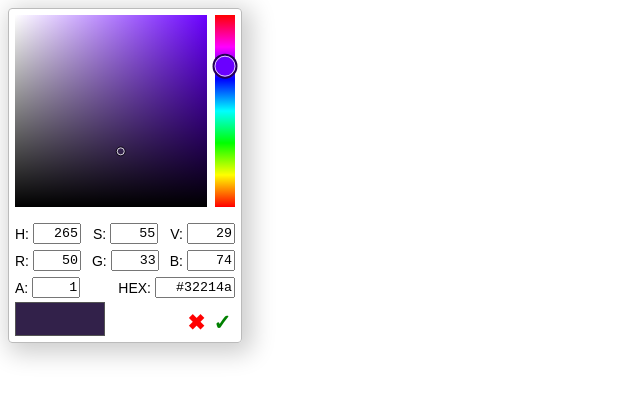
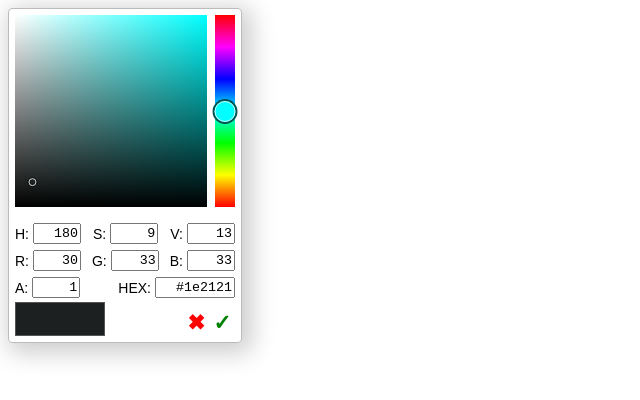
Before and after one commit to saaratrix/color-scheme-helper, a Svelte app: page / in a window 1280 px wide. Shown: the top 400 px of the page, without its empty margins (0-640 px from the left). Built offline with nearby package versions, Linux system fonts and the light colour scheme.

Commit message:
Added start of selected colors component and fixed some minor bugs as usual!!

```diff
--- a/src/App.svelte
+++ b/src/App.svelte
@@ -1,8 +1,16 @@
 <script lang="ts">
-	import ColorSelector from './color-selector/NuuColorSelector.svelte';
+  import ColorSelector from './color-selector/NuuColorSelector.svelte';
   import { isDraggingColor } from './color-selector/color-selector.store';
   import type { ColorHSVA } from './color-selector/models/colors/color-hsva';
-  import { hsvaToCSS, hsvToRGB, hsvToRGBAToCSS, rgbaToCSS, rgbaToHex } from './color-selector/helpers/color-space-helpers';
+  import {
+    hsvaToCSS,
+    hsvToRGB,
+    hsvaToRGBAToCSS,
+    rgbaToCSS,
+    rgbaToHex
+  } from './color-selector/helpers/color-space-helpers';
+  import SelectedColors from "./selected-colors/SelectedColors.svelte";
+  import type { SelectedColorsColorChangedEvent } from './selected-colors/selected-colors-events';
 
   isDraggingColor.subscribe((value) => {
     if (value) {
@@ -12,18 +20,21 @@
     }
   });
 
-  let colorHSVA: ColorHSVA = {
-    hue: Math.round(Math.random() * 360),
-    saturation: Math.random(),
-    value: Math.random(),
-    alpha: 1,
-  };
-  let color: string = hsvaToCSS(colorHSVA.hue, colorHSVA.saturation, colorHSVA.value, colorHSVA.alpha);
+  let currentColor: string = '';
+  function onColorChanged(event: CustomEvent<SelectedColorsColorChangedEvent>): void {
+    console.log('color changed', event.detail.color);
+    currentColor = event.detail.color;
+  }
 </script>
 <style>
 
 </style>
 
 <main>
-	<ColorSelector bind:color={color} />
+  <div class="color-picker-wrapper">
+    <ColorSelector bind:color={currentColor} />
+  </div>
+  <div>
+    <SelectedColors on:colorChanged={onColorChanged}></SelectedColors>
+  </div>
 </main>
--- a/src/color-selector/NuuColorInput.svelte
+++ b/src/color-selector/NuuColorInput.svelte
@@ -145,11 +145,7 @@
    * @param a Range: [0, 1]
    */
   function updateHex(red: number, green: number, blue: number, a: number): void {
-    if (a === 1) {
-      hex = rgbToHex(red, green, blue);
-    } else {
-      hex = rgbaToHex(red, green, blue, a);
-    }
+    hex = rgbaToHex(red, green, blue, a, true);
   }
 
   function getAndSetRoundedInputValue(event: InputEvent): number {
--- a/src/color-selector/NuuColorPicker.svelte
+++ b/src/color-selector/NuuColorPicker.svelte
@@ -1,7 +1,7 @@
 <script lang="ts">
   import { onDestroy, onMount } from 'svelte';
   import { drawRGBStrip, drawHSVBlock, createHSVGradients } from './helpers/color-picker-helpers';
-  import { hsvToRGBAToCSS } from './helpers/color-space-helpers';
+  import { hsvaToRGBAToCSS } from './helpers/color-space-helpers';
 
   import { hue, saturation, value, isDraggingColor } from './color-selector.store';
   import type { Unsubscriber } from 'svelte/store';
@@ -35,11 +35,11 @@
     svGradients = createHSVGradients(svCanvas.width, svCanvas.height, svContext);
 
     drawRGBStrip(rgbCanvas);
-    drawHSVBlock(hsvToRGBAToCSS($hue, 1, 1, 1), svCanvas, svContext, svGradients);
+    drawHSVBlock(hsvaToRGBAToCSS($hue, 1, 1, 1), svCanvas, svContext, svGradients);
 
     subscriptions.push(
       hue.subscribe(h => {
-        const rgba = hsvToRGBAToCSS(h, 1, 1, 1);
+        const rgba = hsvaToRGBAToCSS(h, 1, 1, 1);
         drawHSVBlock(rgba, svCanvas, svContext, svGradients);
         const rgbIndicatorTop = (((360 - h) / 360) * rgbCanvas.offsetHeight);
         rgbPointyIndicator.style.transform = `translate(-0.5px, ${rgbIndicatorTop}px)`;
--- a/src/color-selector/NuuColorSelector.svelte
+++ b/src/color-selector/NuuColorSelector.svelte
@@ -5,26 +5,19 @@
   import NuuColorConfirm from "./NuuColorConfirm.svelte";
   import { hue, saturation, value, alpha } from './color-selector.store';
   import type { ColorHSVA } from './models/colors/color-hsva';
-  import { onMount } from 'svelte';
   import { parseHexToRGBA, parseHSLFromCSS, parseRGBFromCSS } from './helpers/color-parsing';
   import { rgbToHSV, roundAlpha } from './helpers/color-space-helpers';
 
+  let oldHSVAColor: ColorHSVA = createDefaultHSVColor();
   export let color: string = '';
   $: color, parseColor();
-
-  // Give default value or it'll crash when mounting components.
-  let oldHSVAColor: ColorHSVA = createDefaultHSVColor();
-
-  onMount(() => {
-    parseColor();
-  });
 
   function parseColor(): void {
     let parsedColor: ColorHSVA = createDefaultHSVColor();
     // For example `color` would make the value be true and then color.startsWith would fail.
     if (!color || !color.startsWith) {
       console.log('nuu color picker: could not parse input color.');
-      oldHSVAColor = parsedColor
+      oldHSVAColor = parsedColor;
       return;
     }
 
@@ -45,7 +38,12 @@
     hue.set(parsedColor.hue);
     saturation.set(parsedColor.saturation);
     value.set(parsedColor.value);
-    oldHSVAColor = parsedColor;
+
+    // Without setTimeout the old color isn't updating and instead it gets 360, 1, 1 as the values.
+    // I'm guessing that is because of some user error, or Svelte event gone wrong! But probably user error.
+    setTimeout(() => {
+      oldHSVAColor = parsedColor;
+    });
   }
 
   function parseHex(color: string, targetColor: ColorHSVA): void {
--- a/src/color-selector/helpers/color-space-helpers.ts
+++ b/src/color-selector/helpers/color-space-helpers.ts
@@ -25,7 +25,7 @@ export function rgbaToCSS(red: number, green: number, blue: number, alpha: numbe
   return `rgba(${red}, ${green}, ${blue}, ${alpha})`;
 }
 
-export function hsvToRGBAToCSS(hue: number, saturation: number, value: number, alpha: number): string {
+export function hsvaToRGBAToCSS(hue: number, saturation: number, value: number, alpha: number): string {
   const rgb = hsvToRGB(hue, saturation, value);
   return rgbaToCSS(rgb.red, rgb.green, rgb.blue, alpha);
 }
@@ -76,13 +76,17 @@ export function rgbToHex(red: number, green: number, blue: number): string {
  * @param green Range: [0, 255]
  * @param alpha Range: [0, 1]
  */
-export function rgbaToHex(red: number, green: number, blue: number, alpha: number): string {
+export function rgbaToHex(red: number, green: number, blue: number, alpha: number, truncateWhenFullAlpha: boolean): string {
   // We floor the alpha rounding so that if it's 0.99 it's still 245.
   alpha = Math.floor(alpha * 255);
 
   let hex = rgbToHex(red, green, blue);
-  const alphaHex = componentToHex(alpha);
-  return hex + alphaHex;
+  if (!truncateWhenFullAlpha || alpha !== 255) {
+    const alphaHex = componentToHex(alpha);
+    hex += alphaHex;
+  }
+
+  return hex;
 }
 
 /**
--- /dev/null
+++ b/src/selected-colors/SelectedColors.svelte
@@ -0,0 +1,50 @@
+<script lang="ts">
+  import type { ColorHSVA } from '../color-selector/models/colors/color-hsva';
+  import { createEventDispatcher, onMount } from 'svelte';
+  import type { SelectedColorsEvents } from './selected-colors-events';
+  import { hsvToRGB, rgbaToHex } from '../color-selector/helpers/color-space-helpers';
+
+  const dispatch = createEventDispatcher<SelectedColorsEvents>();
+
+  let currentIndex = 0;
+  let colors: ColorHSVA[] = [];
+
+  onMount(() => {
+    initColors();
+    dispatchColorChanged();
+  });
+
+  function initColors(): void {
+    const totalColors = 16;
+    colors.push({
+      hue: Math.round(Math.random() * 360),
+      saturation: Math.random(),
+      value: Math.random(),
+      alpha: 1,
+    });
+
+    for (let i = 0; i < totalColors - 1; i++) {
+      // Add a lot of white colours!
+      colors.push({
+        hue: 360,
+        saturation: 0,
+        value: 1,
+        alpha: 1,
+      });
+    }
+  }
+
+  function dispatchColorChanged(): void {
+    const color = colors[currentIndex];
+    const rgb = hsvToRGB(color.hue, color.saturation, color.value);
+    const hex = rgbaToHex(rgb.red, rgb.green, rgb.blue, color.alpha, true);
+    dispatch('colorChanged', {
+      color: hex,
+    });
+  }
+</script>
+<style lang="scss">
+
+</style>
+
+<div class="selected-colors"></div>
--- /dev/null
+++ b/src/selected-colors/selected-colors-events.ts
@@ -0,0 +1,10 @@
+import type { ColorHSVA } from '../color-selector/models/colors/color-hsva';
+
+export interface SelectedColorsEvents {
+  // Outputs color in hex format.
+  colorChanged: SelectedColorsColorChangedEvent;
+}
+
+export interface SelectedColorsColorChangedEvent {
+  color: string;
+}
```
